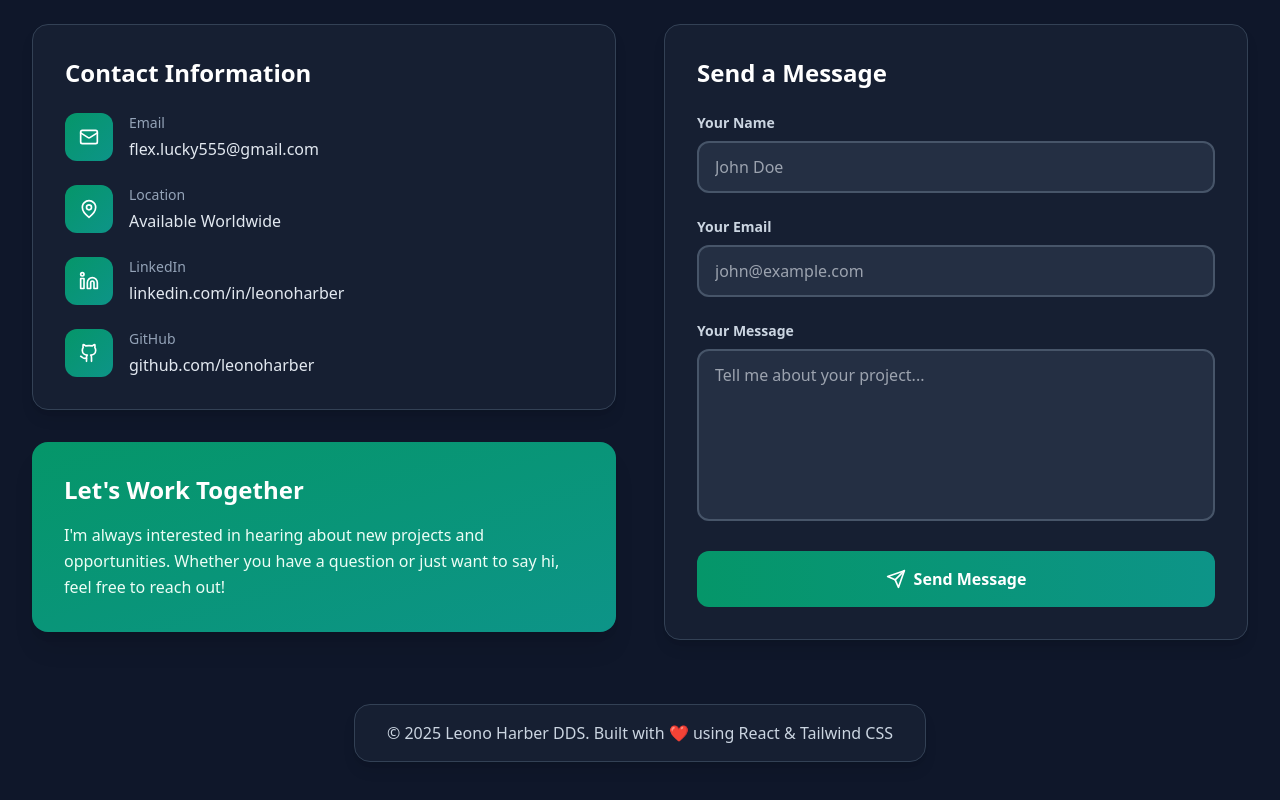
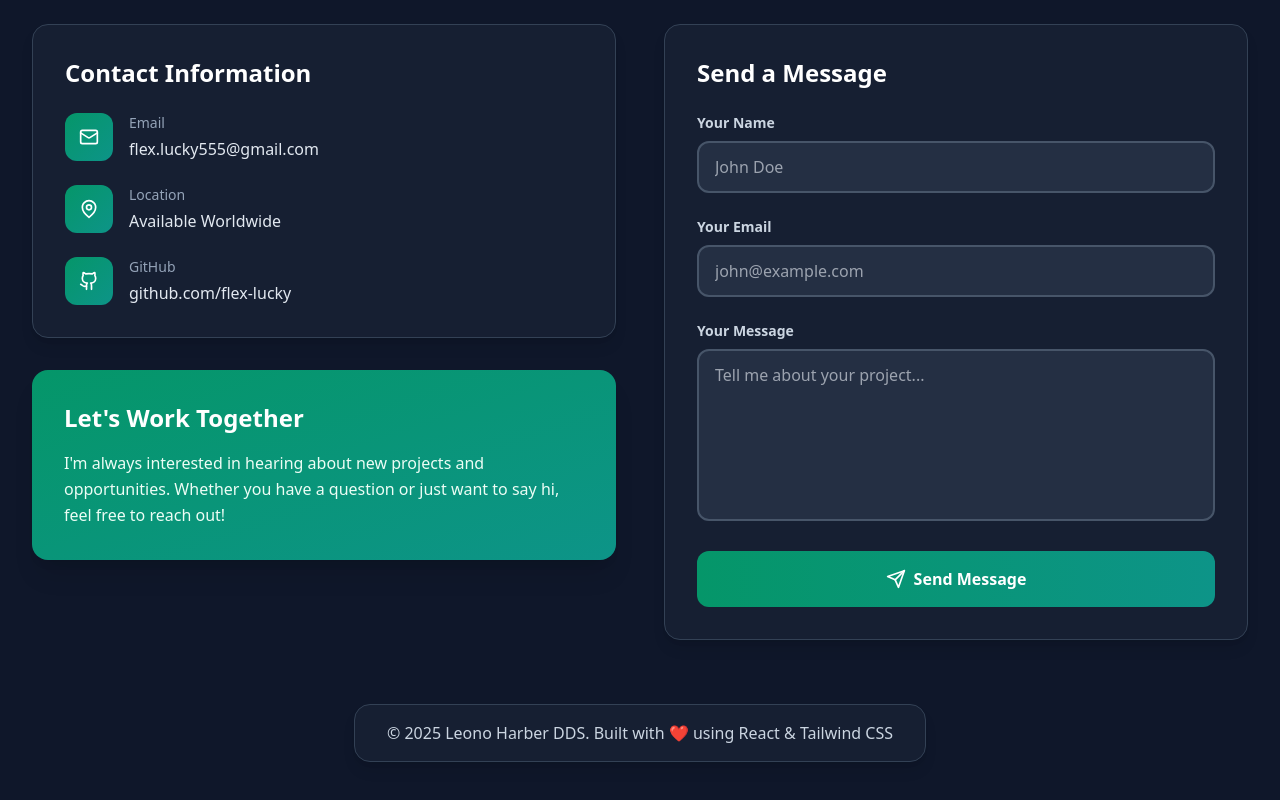
Before and after one commit to Gadex1129/Portfolio, a React (Vite) app: page / in a window 1280 px wide. Shown: the part 6654-7454 px from the top of the page. Built offline with nearby package versions, Linux system fonts and the light colour scheme.

Commit message:
chore: contact

```diff
--- a/src/components/Contact.tsx
+++ b/src/components/Contact.tsx
@@ -36,16 +36,10 @@ export default function Contact() {
       link: null,
     },
     {
-      icon: Linkedin,
-      label: 'LinkedIn',
-      value: 'linkedin.com/in/leonoharber',
-      link: 'https://linkedin.com',
-    },
-    {
       icon: Github,
       label: 'GitHub',
-      value: 'github.com/leonoharber',
-      link: 'https://github.com',
+      value: 'github.com/flex-lucky',
+      link: 'https://github.com/Flex-Lucky',
     },
   ];
 
```
